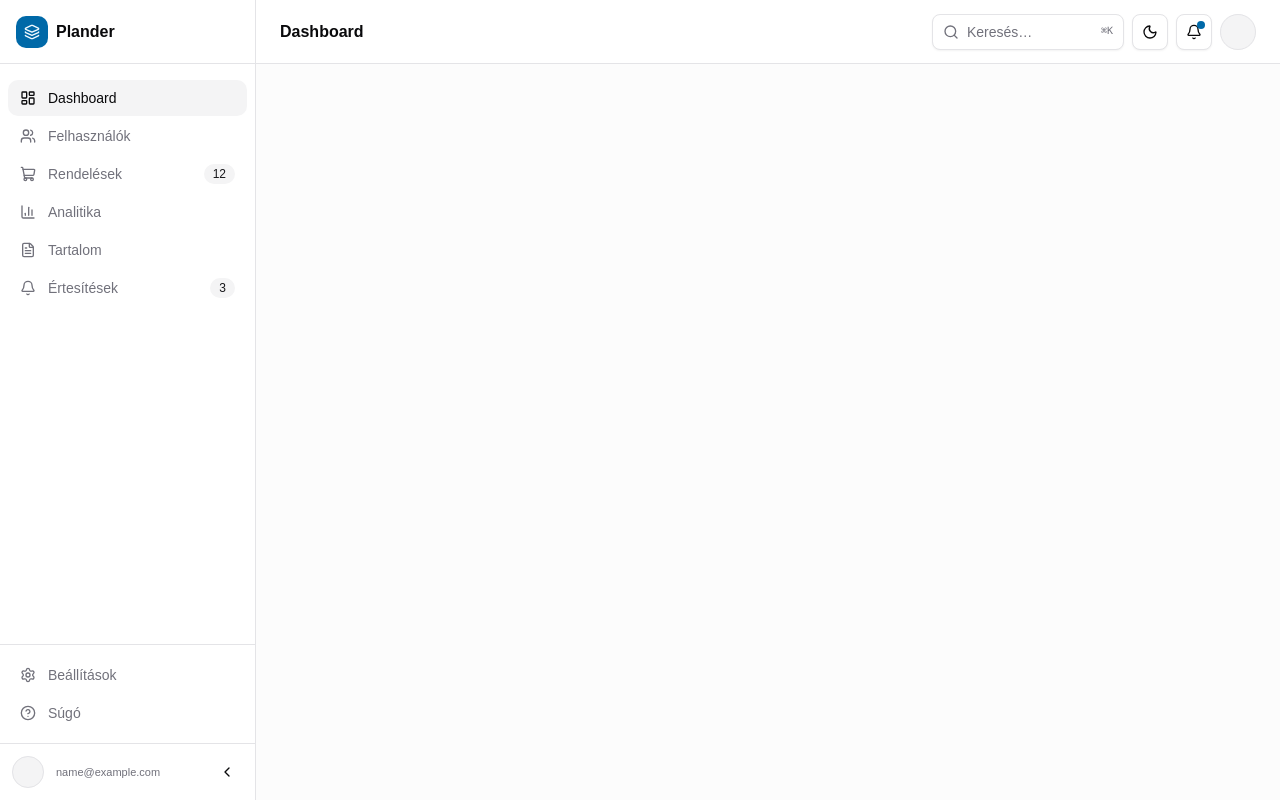
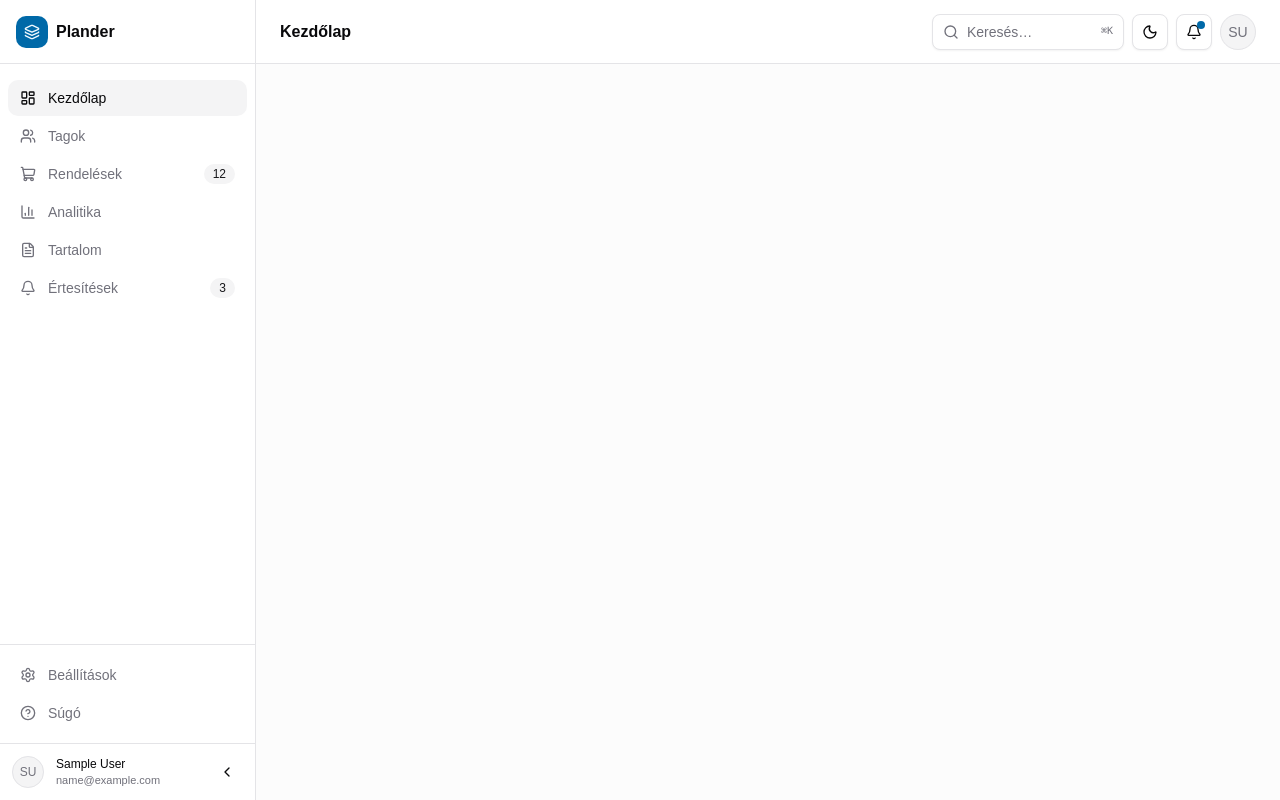
Before and after one commit to feherszabolcs/Plander2, a React (Vite) app: page / in a window 1280 px wide. Built offline with nearby package versions, Linux system fonts and the light colour scheme; sample sign-in values are in the browser's storage.

Commit message:
users view added

```diff
--- a/src/components/layout/MainLayout.tsx
+++ b/src/components/layout/MainLayout.tsx
@@ -34,8 +34,8 @@ import { useAuth } from "@/context/AuthContext";
 // ─── Nav config ──────────────────────────────────────────────────────────────
 
 const NAV_ITEMS = [
-    { label: "Dashboard", to: "/", icon: LayoutDashboard },
-    { label: "Felhasználók", to: "/users", icon: Users },
+    { label: "Kezdőlap", to: "/", icon: LayoutDashboard },
+    { label: "Tagok", to: "/users", icon: Users },
     { label: "Rendelések", to: "/orders", icon: ShoppingCart, badge: "12" },
     { label: "Analitika", to: "/analytics", icon: BarChart3 },
     { label: "Tartalom", to: "/content", icon: FileText },
@@ -167,10 +167,10 @@ function SidebarContent({ collapsed, onToggle, isMobile = false }: { collapsed:
                     <>
                         <Avatar className="h-8 w-8 shrink-0">
                             <AvatarImage src="" alt="" />
-                            <AvatarFallback className="text-xs">{user.userName?.split(' ').map(n => n[0]).join('')}</AvatarFallback>
+                            <AvatarFallback className="text-xs">{user.name?.split(' ').map(n => n[0]).join('')}</AvatarFallback>
                         </Avatar>
                         <div className="flex-1 min-w-0">
-                            <p className="text-xs font-medium truncate">{user.userName}</p>
+                            <p className="text-xs font-medium truncate">{user.name}</p>
                             <p className="text-[11px] text-muted-foreground truncate">
                                 {user.email}
                             </p>
@@ -272,15 +272,15 @@ function Topbar({ onDarkModeToggle }: { onDarkModeToggle: () => void }) {
                     <DropdownMenuTrigger asChild>
                         <Button variant="ghost" className="relative h-9 w-9 rounded-full">
                             <Avatar className="h-9 w-9">
-                                <AvatarImage src="" alt={user.userName} />
-                                <AvatarFallback>{user.userName?.split(' ').map(n => n[0]).join('')}</AvatarFallback>
+                                <AvatarImage src="" alt={user.name} />
+                                <AvatarFallback>{user.name?.split(' ').map(n => n[0]).join('')}</AvatarFallback>
                             </Avatar>
                         </Button>
                     </DropdownMenuTrigger>
                     <DropdownMenuContent align="end" className="w-56">
                         <DropdownMenuLabel>
                             <div className="flex flex-col space-y-1">
-                                <p className="text-sm font-medium">{user.userName}</p>
+                                <p className="text-sm font-medium">{user.name}</p>
                                 <p className="text-xs text-muted-foreground">{user.email}</p>
                             </div>
                         </DropdownMenuLabel>
--- /dev/null
+++ b/src/components/views/Users/UserCardView.tsx
@@ -0,0 +1,9 @@
+import React from 'react'
+
+const UserCardView = () => {
+    return (
+        <div>UserCardView</div>
+    )
+}
+
+export default UserCardView
--- /dev/null
+++ b/src/components/views/Users/UserListView.tsx
@@ -0,0 +1,9 @@
+import React from 'react'
+
+const UserListView = () => {
+    return (
+        <div>UserListView</div>
+    )
+}
+
+export default UserListView
--- /dev/null
+++ b/src/components/views/Users/UsersView.tsx
@@ -0,0 +1,12 @@
+import React from 'react'
+
+const UsersView = () => {
+
+
+
+    return (
+        <div>UsersView</div>
+    )
+}
+
+export default UsersView
```
